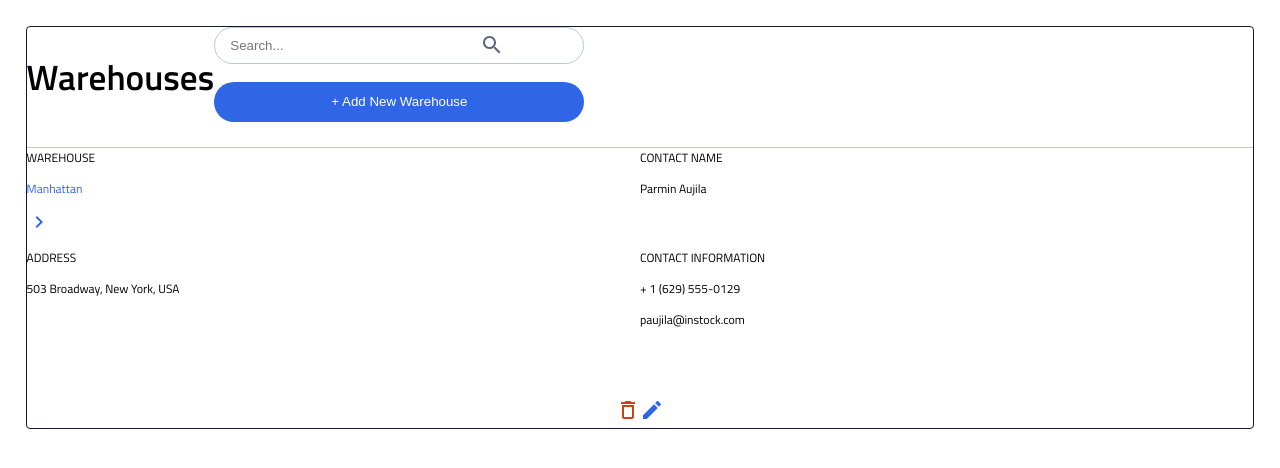
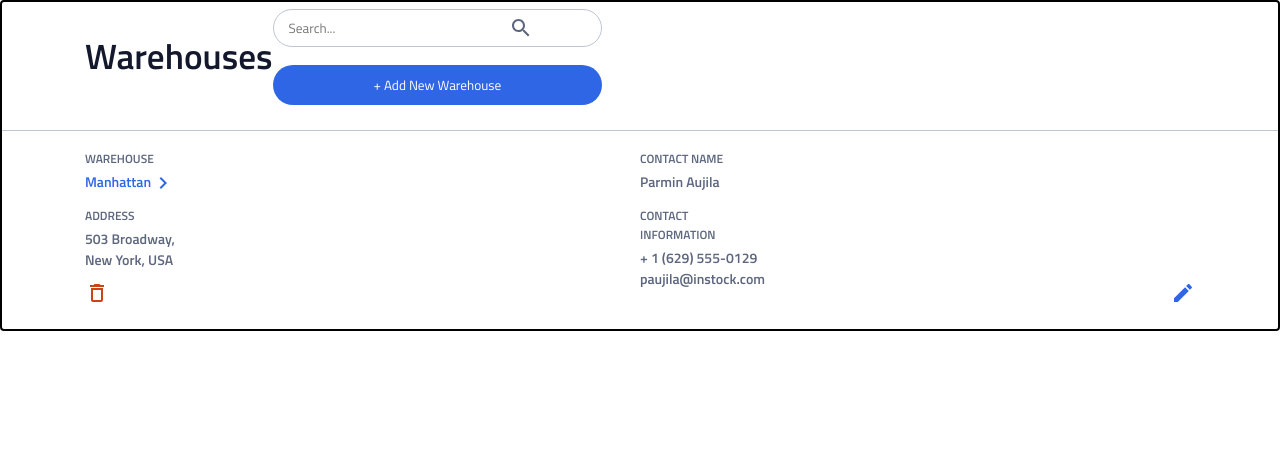
Before and after one commit to sandyngu/shredder-instock, a React (Create React App) app in the folder client/: page / in a window 1280 px wide. Shown: the top 468 px of the page. Built offline with nearby package versions, Linux system fonts and the light colour scheme.

Commit message:
Warehouses List Header and List Item Complete With Styling

```diff
--- a/client/src/components/WarehouseListItem/WarehouseListItem.jsx
+++ b/client/src/components/WarehouseListItem/WarehouseListItem.jsx
@@ -9,24 +9,27 @@ function WarehouseListItem() {
     return (
         <>
             <div className="warehouse-list">
+                <div className="warehouse-list__container">
                     <div className="warehouse-list-info">
-                <p className="warehouse-list-info-heading">WAREHOUSE</p>
+                        <h4 className="warehouse-list-info-heading">WAREHOUSE</h4>
+                        <div className="warehouse-list__city-container">
                             <Link to='/'>
                                 <p className="warehouse-list__city">Manhattan</p>
+                            </Link>
                                 <img src={Arrow} alt="Arrow Icon" className="warehouse-list__icon warehouse-list__icon-arrow"/>
-                </Link>
+                        </div>
                     </div>
                     <div className="warehouse-list-info">
-                <p className="warehouse-list-info-heading">ADDRESS</p>
+                        <h4 className="warehouse-list-info-heading">ADDRESS</h4>
                         <p className="warehouse-list__address">503 Broadway, New York, USA</p>
                     </div>
                     <div className="warehouse-list-info">
-                <p className="warehouse-list-info-heading">CONTACT NAME</p>
+                        <h4 className="warehouse-list-info-heading">CONTACT NAME</h4>
                         <p className="warehouse-list__contact-name">Parmin Aujila</p>
                     </div>
                     <div className="warehouse-list__contact-info">
                         <div className="warehouse-list-info">
-                    <p className="warehouse-list-info-heading">CONTACT INFORMATION</p>
+                            <h4 className="warehouse-list-info-heading">CONTACT INFORMATION</h4>
                             <p className="warehouse-list__contact-info-phone">+ 1 (629) 555-0129</p>
                             <p className="warehouse-list__contact-info-email">paujila@instock.com</p>
                         </div>
@@ -36,6 +39,7 @@ function WarehouseListItem() {
                     <img src={Delete} alt="Delete Icon" className="warehouse-list__icon warehouse-list__icon-delete"/>
                     <img src={Edit} alt="Edit Icon" className="warehouse-list__icon warehouse-list__icon-edit"/>
                 </div>
+            </div>
         </>
     )
 };
--- a/client/src/components/WarehouseListItem/warehouse-list-item.scss
+++ b/client/src/components/WarehouseListItem/warehouse-list-item.scss
@@ -1,4 +1,9 @@
 @import '../../partials/global';
+
+p {
+    font-weight: 600;
+    margin: 0 auto;
+}
 
 a {
     text-decoration: none;
@@ -6,25 +11,36 @@ a {
 }
 
 .warehouse-list {
-    display: flex;
     margin-top: 17px;
-    border-top: 1px solid #BDC5D5;
-    flex-wrap: wrap;
-    flex-direction: column;
-    height: 250px;
     text-align: left;
+    border-top: 1px solid $cloud;
+
+    &__container {
+        display: flex;
+        flex-wrap: wrap;
+        flex-direction: column;
+        height: 120px;
+        margin: 15px 6.5%;
+    }
 
     &-info {
-        height: 100px;
-        width: 50%;
+        height: 57px;
+        width: 120px;
 
         &-heading {
-            margin: 0;
+            margin: 3px auto;
         }
+    }
+    &__city-container {
+        display: flex;
     }
     &__city {
         vertical-align: top;
-
     }
-
+    &__icon-container {
+        display: flex;
+        justify-content: space-between;
+        margin: 7px 6.5%;
+        padding-bottom: 17px;
+    }
 }
--- a/client/src/components/WarehousesList/warehouses-list.scss
+++ b/client/src/components/WarehousesList/warehouses-list.scss
@@ -1,26 +1,36 @@
 @import '../../partials/global';
 
+input {
+    font-family: 'Titillium Web';
+}
+
+button {
+    font-family: 'Titillium Web';
+}
+
 .warehouses {
-    margin: 2%;
     border-radius: 4px;
-    border: 1px solid $instock-black;
+    border: 2px solid black;
 
     &__header {
         display: flex;
         flex-wrap: wrap;
+        margin: 7px 6.5%;
 
         &-title {
             font-weight: 600;
+            color: $instock-black;
+            margin: 20px 0 15px 0;
         }
         &-form {
 
             &-search {
                 background-image: url('../../assets/icons/search-24px.svg');
                 background-repeat: no-repeat;
-                background-position: 265px;
+                background-position: 235px;
                 border-radius: 20px;
                 border: 1px solid $cloud;
-                padding: 10px 15px;
+                padding: 8px 15px;
                 width: stretch;
                 margin-bottom: 18px;
             }
@@ -30,7 +40,7 @@
                 width: stretch;
                 border-radius: 20px;
                 border: none;
-                padding: 12.5px;
+                padding: 10px;
                 margin-bottom: 8px;
             }
         }
--- a/client/src/partials/_mixins.scss
+++ b/client/src/partials/_mixins.scss
@@ -1,7 +1,9 @@
 @import './variables';
+@import './colors';
 
 body {
     font-family: 'Titillium Web';
+    color: $slate;
     margin: 0 auto;
 }
 
@@ -46,12 +48,12 @@ h4 {
     }
 }
 p {
-    font-size: $p3-mobile-fontsize;
+    font-size: $p2-mobile-fontsize;
 
     @include tablet {
-        font-size: $p3-desktab-fontsize;
+        font-size: $p2-desktab-fontsize;
     }
     @include desktop {
-        font-size: $p3-desktab-fontsize;
+        font-size: $p2-desktab-fontsize;
     }
 }
```
Lines whose indentation alone changed are shown as unchanged.
